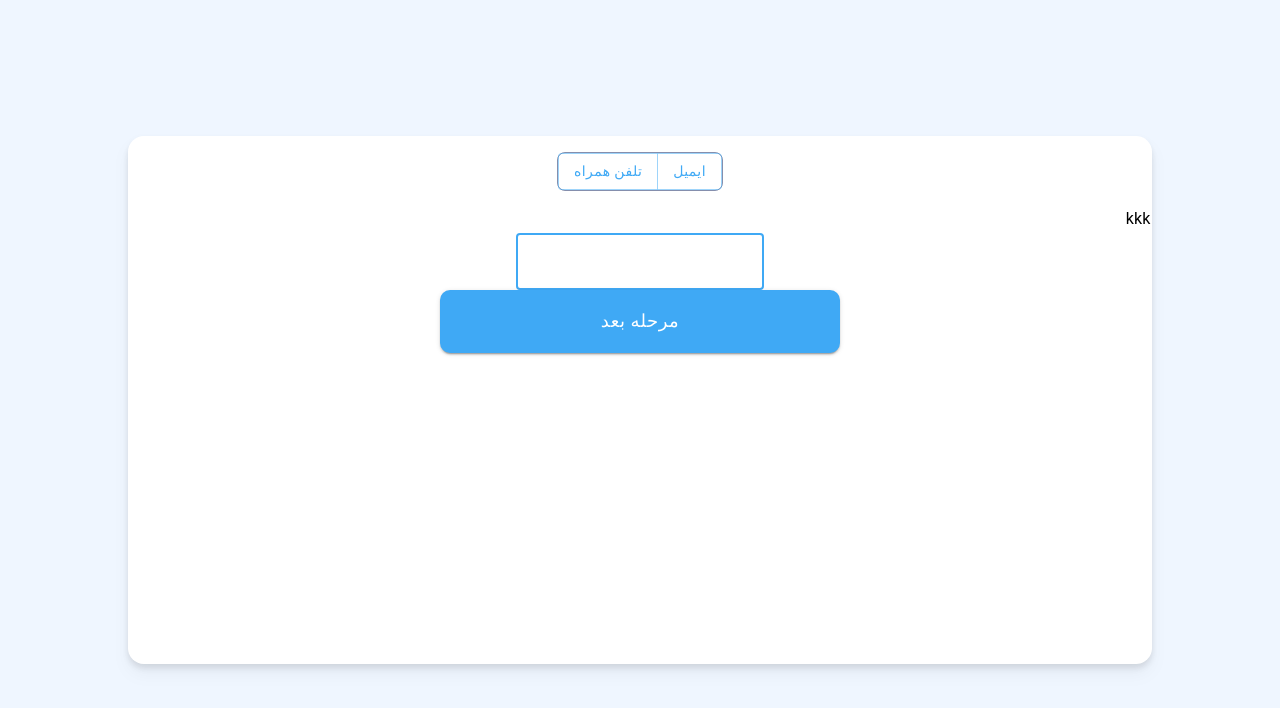
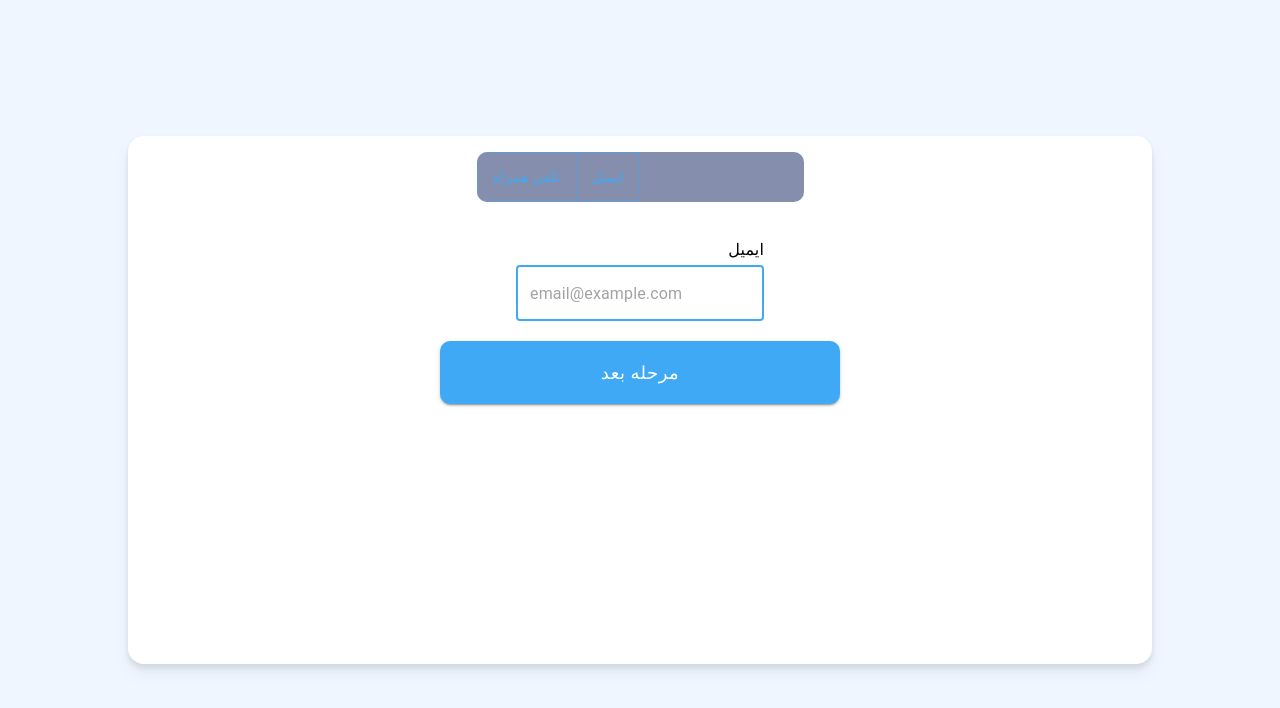
Before and after one commit to zahrafarrokhi/reacts, a Next.js app in the folder website/frontend/frontend/: page /auth/login in a window 1280 px wide. Shown: the top 708 px of the page. Built offline with nearby package versions, Linux system fonts and the light colour scheme.

Commit message:
add login page

```diff
--- /dev/null
+++ b/website/frontend/frontend/lib/utils.js
@@ -0,0 +1,3 @@
+export const persianToEnglishDigits = (digit) => String(digit)
+  .replace(/[٠-٩]/g, (d) => '٠١٢٣٤٥٦٧٨٩'.indexOf(d))
+  .replace(/[۰-۹]/g, (d) => '۰۱۲۳۴۵۶۷۸۹'.indexOf(d));
--- a/website/frontend/frontend/pages/auth/login.jsx
+++ b/website/frontend/frontend/pages/auth/login.jsx
@@ -1,6 +1,7 @@
 import React, { useState } from "react";
 import LoginLayout from "../../components/LoginLayout";
 import { useTheme } from "@mui/material/styles";
+import { persianToEnglishDigits, preventLettersTyping } from '../../lib/utils';
 
 import {
   ButtonGroup,
@@ -17,51 +18,63 @@ const Login = (props) => {
   const [value, setValue] = useState();
   const theme = useTheme();
 
+
+
   const submit = async () => {};
-
+  const handleSubmitWithEnter = (e) => {
+    if (e.key === 'Enter') submit();
+  };
   return (
     <div className="flex flex-col items-center justify-center relative">
       <div className="flex align-items-center justify-content-center p-4">
         <ButtonGroup
           variant="outlined"
           sx={{
-             width: '100%',
-             display: 'flex',
-             justifyContent: 'space-between',
-             alignItems: 'center',
-             padding: '.4em 1.5em .37em 1.5em',
-             [theme.breakpoints.up('md')]: {
-               padding: '0em',
-               border: 0.5,
-               borderRadius: 2,
+            width: "240px",
+            height: "40px",
+            padding: "5px",
+            display: "flex",
+            backgroundColor: theme.palette.secondary.main,
+            color: theme.palette.secondary.main,
+            borderRadius: "10px",
+            overflow: "hidden",
             borderColor: theme.palette.secondary.main,
+            [theme.breakpoints.up("md")]: {
+              width: " 327px",
+              height: "50px",
+              padding: "0px",
             },
           }}
-
-
+          onChange={(e) => setState(e.target.value)}
         >
-
-          <Button>تلفن همراه</Button>
-          <Button> ایمیل</Button>
+          <Button
+          checked={state === "phonenumber"}
+          // onChange={() => ({})}
+          value={"phonenumber"}
+          >تلفن همراه</Button>
+          <Button
+           checked={state === "email"}
+          //  onChange={() => ({})}
+           value={"email"}
+          > ایمیل</Button>
         </ButtonGroup>
       </div>
 
-      <div className="flex flex-col items-center  justify-center w-full  my-4 sm:my-0">
-
+      <div className="flex flex-row justify-around">
+        <div className="flex flex-col items-center p-5  w-100 ">
+          <div className="items-right">
             <InputLabel
               htmlFor="loginInput"
               sx={{
                 color: theme.palette.textBlack.main,
                 width: 1,
-            textAlign: 'right',
+                textAlign: "right",
                 marginBottom: 1 / 2,
                 paddingRight: 0.4,
               }}
             >
-          {/* {loginState === PHONE ? 'تلفن همراه' : 'ایمیل'} */}
-          kkk
+              {state === "phonenumber" ? "تلفن همراه" : "ایمیل"}
             </InputLabel>
-
             <TextField
               dir="ltr"
               required
@@ -70,7 +83,23 @@ const Login = (props) => {
               className="w-full sm:w-auto"
               // error={err}
               variant="outlined"
+              value={value}
+              // onChange={(e) => setValue(e.target.value)}
+              onChange={()=>setValue(state === "phonenumber"? preventLettersTyping(persianToEnglishDigits(e.target.value)) : (e.target.value))}
+              inputProps={{
+                maxLength: state === "phonenumber" ? 11 : undefined,
+                inputMode: state === "phonenumber" ? "numeric" : "email"
+              }}
+              inputMode={state === "phonenumber" ? "numeric" : "email"}
+              placeholder={
+                state === "phonenumber" ? "09*********" : "email@example.com"
+              }
+              onKeyDown={(e) => handleSubmitWithEnter(e)}
+              sx={{ width: '100%' }}
             />
+
+          </div>
+        </div>
       </div>
 
       {/* btn */}
```
Lines whose indentation alone changed are shown as unchanged.
